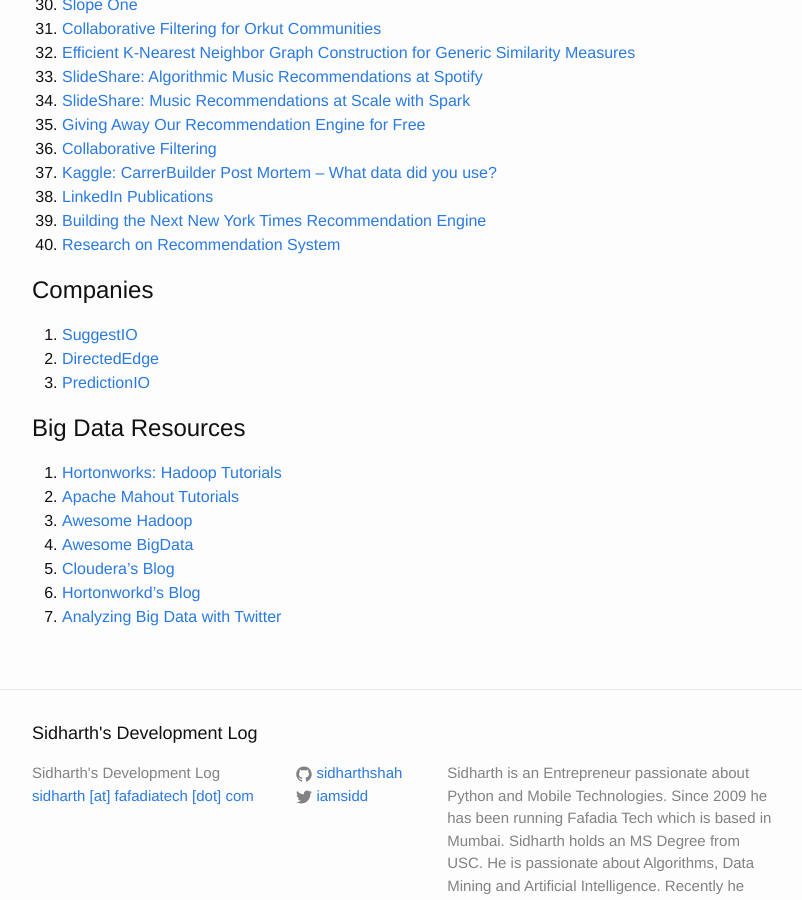
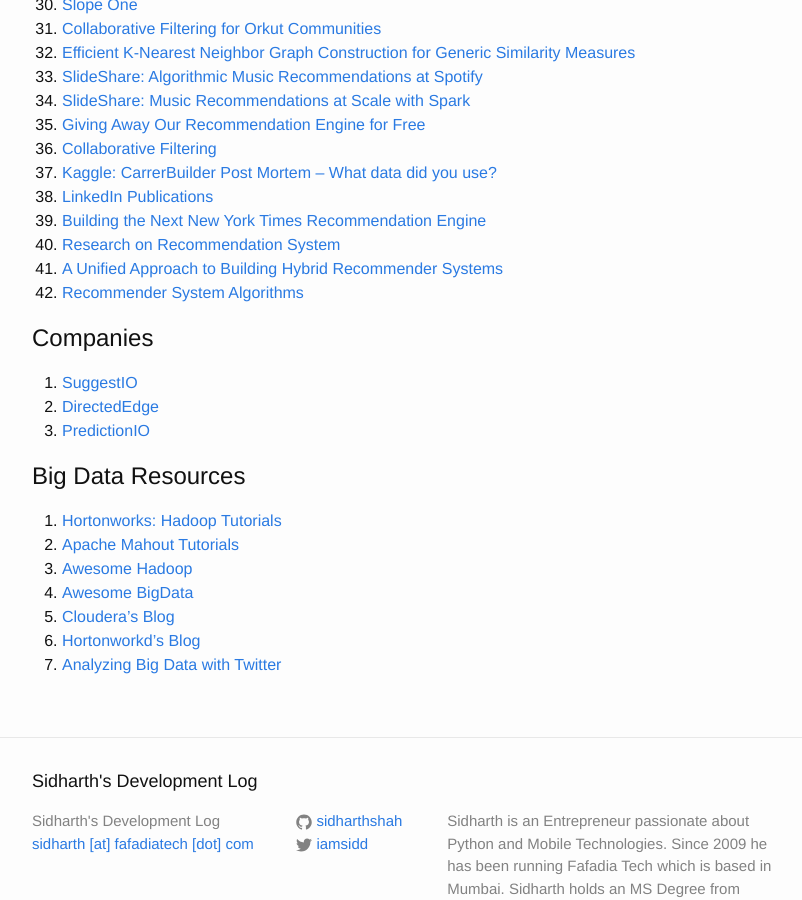
Before and after one commit to sidharthshah/sidharthshah.github.com, a Jekyll site: the page built from recommendations.md, in a window 1280 px wide and 900 px high, scrolled down 1458 px. Shown: the whole window, without its empty margins (238-1040 px from the left). Built offline with Jekyll 4.4.1, drawn with Linux system fonts in a browser that asks for light colours.

Commit message:
added couple links on recommendation engine

```diff
--- a/recommendations.md
+++ b/recommendations.md
@@ -70,6 +70,8 @@
 39. [LinkedIn Publications](http://data.linkedin.com/publications)
 40. [Building the Next New York Times Recommendation Engine](http://open.blogs.nytimes.com/2015/08/11/building-the-next-new-york-times-recommendation-engine/)
 41. [Research on Recommendation System](http://michael.hahsler.net/research/recommender/)
+42. [A Unified Approach to Building Hybrid Recommender Systems](http://research.microsoft.com/pubs/81783/gunawardana09__unified_approac_build_hybrid_recom_system.pdf)
+43. [Recommender System Algorithms](http://www.cs.carleton.edu/cs_comps/0607/recommend/recommender/algorithms.html)
 
 Companies
 =========
```
